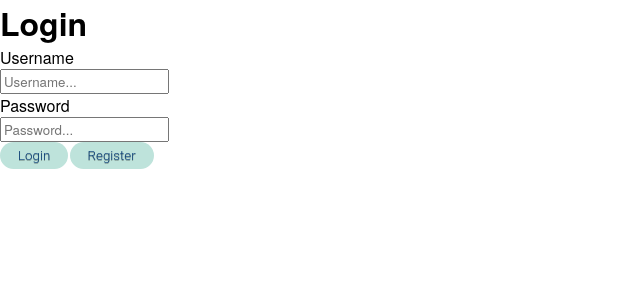
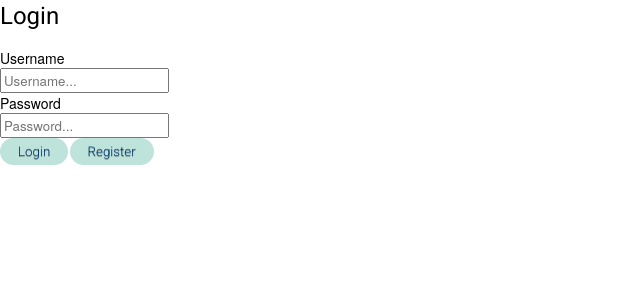
Before and after one commit to StrictlyProfessional/StrictlyClient, an Angular app: page / in a window 1280 px wide. Shown: the top 300 px of the page, without its empty margins (0-640 px from the left). Built offline with nearby package versions, Linux system fonts and the light colour scheme.

Commit message:
Doing some styling on Discovey page

```diff
--- a/angular.json
+++ b/angular.json
@@ -31,6 +31,7 @@
               "src/dumbbell.png"
             ],
             "styles": [
+              "./node_modules/@angular/material/prebuilt-themes/indigo-pink.css",
               "src/styles.css"
             ],
             "scripts": []
@@ -99,6 +100,7 @@
               "src/dumbbell.png"
             ],
             "styles": [
+              "./node_modules/@angular/material/prebuilt-themes/indigo-pink.css",
               "src/styles.css"
             ],
             "scripts": []
--- a/package.json
+++ b/package.json
@@ -11,10 +11,13 @@
   "private": true,
   "dependencies": {
     "@angular/animations": "^12.0.5",
+    "@angular/cdk": "^12.1.2",
     "@angular/common": "~12.0.5",
     "@angular/compiler": "~12.0.5",
     "@angular/core": "~12.0.5",
+    "@angular/flex-layout": "^12.0.0-beta.34",
     "@angular/forms": "~12.0.5",
+    "@angular/material": "^12.1.2",
     "@angular/platform-browser": "~12.0.5",
     "@angular/platform-browser-dynamic": "~12.0.5",
     "@angular/router": "~12.0.5",
--- a/src/app/app.module.ts
+++ b/src/app/app.module.ts
@@ -44,7 +44,7 @@
     ReactiveFormsModule,
     HttpClientModule,
     AppRoutingModule,
-    BrowserAnimationsModule
+    BrowserAnimationsModule,
   ],
   providers: [LeaderboardService],
   bootstrap: [AppComponent]
--- a/src/app/components/addexercise/addexercise.component.html
+++ b/src/app/components/addexercise/addexercise.component.html
@@ -5,6 +5,6 @@
     <label for="description">Exercise Description</label><br>
     <input type="text" placeholder="Enter new Exercise Description" id="description" formControlName="description" required><br>
 
-    <button type="submit" class="addBtn">+</button>
+    <button type="submit" class="addBtn">Add Exercise</button>
     <button type="button" (click)="setCustomExercise()">Go Back</button>
 </form>
--- a/src/app/components/discovery/discovery.component.css
+++ b/src/app/components/discovery/discovery.component.css
@@ -0,0 +1,33 @@
+.addCustomExercise {
+    display: flex;
+    justify-content: center;
+    align-items: center;
+}
+
+.exerciseCard {
+  display: flex;
+  justify-content: center;
+  flex-direction: row;
+  flex-wrap:wrap;
+  width: 50%;
+
+}
+
+.Opening{
+    display: flex;
+    justify-content: center;
+    flex-direction: column;
+    align-items: center;
+}
+
+h1 {
+    display: flex;
+    justify-content: center;
+    padding-top: 30pt;
+    font-family: Arial, Helvetica, sans-serif;
+    font-size: 50pt;
+}
+
+.Page {
+    background-color: lightcoral;
+}
--- a/src/app/components/discovery/discovery.component.html
+++ b/src/app/components/discovery/discovery.component.html
@@ -1,22 +1,20 @@
-<div>
+<div class="Page">
     <app-nav></app-nav>
     <h1><b>Discovery</b></h1>
-        <div *ngIf="isLoaded">
+    <div class="Opening" *ngIf="isLoaded">
         <br>
         <h3>Hello {{user?.username}}</h3>
         <br>
         <h3>Here are some exercises for you to check out!</h3>
-            <div>
-                <app-exercise *ngFor = "let exercise of exercises" [exercise]="exercise"> </app-exercise>
-            </div>
-            <div>
-                <app-custom-exercise *ngFor="let custExercise of user?.customExercises" [custExercise]="custExercise"></app-custom-exercise>
+        <div class="exerciseCard">
+            <app-exercise *ngFor="let exercise of exercises" [exercise]="exercise"> </app-exercise>
+            <app-custom-exercise *ngFor="let custExercise of user?.customExercises" [custExercise]="custExercise">
+            </app-custom-exercise>
         </div>
         <br>
-            <!-- <button type="button">Click here to add new Excercises</button> -->
         <div class="addCustomExercise">
             <button type="button" (click)="onClick()">Click Here to add new Exercises</button>
             <app-addexercise *ngIf="customExercise" (onCustomExercise)="changeCustomExercise($event)"></app-addexercise>
         </div>
-
     </div>
+</div>
--- a/src/index.html
+++ b/src/index.html
@@ -6,8 +6,11 @@
   <base href="/">
   <meta name="viewport" content="width=device-width, initial-scale=1">
   <link rel="icon" type="image/x-icon" href="dumbbell.png">
+  <link rel="preconnect" href="https://fonts.gstatic.com">
+  <link href="https://fonts.googleapis.com/css2?family=Roboto:wght@300;400;500&display=swap" rel="stylesheet">
+  <link href="https://fonts.googleapis.com/icon?family=Material+Icons" rel="stylesheet">
 </head>
-<body>
+<body class="mat-typography">
   <app-root></app-root>
 </body>
 </html>
--- a/src/styles.css
+++ b/src/styles.css
@@ -41,3 +41,5 @@
         margin: 0.2em auto;
     }
 }
+html, body { height: 100%; }
+body { margin: 0; font-family: Roboto, "Helvetica Neue", sans-serif; }
```
Also changed, not shown: 1 other file (tests, documents, lock files or other folders). Lines whose indentation alone changed are shown as unchanged.
